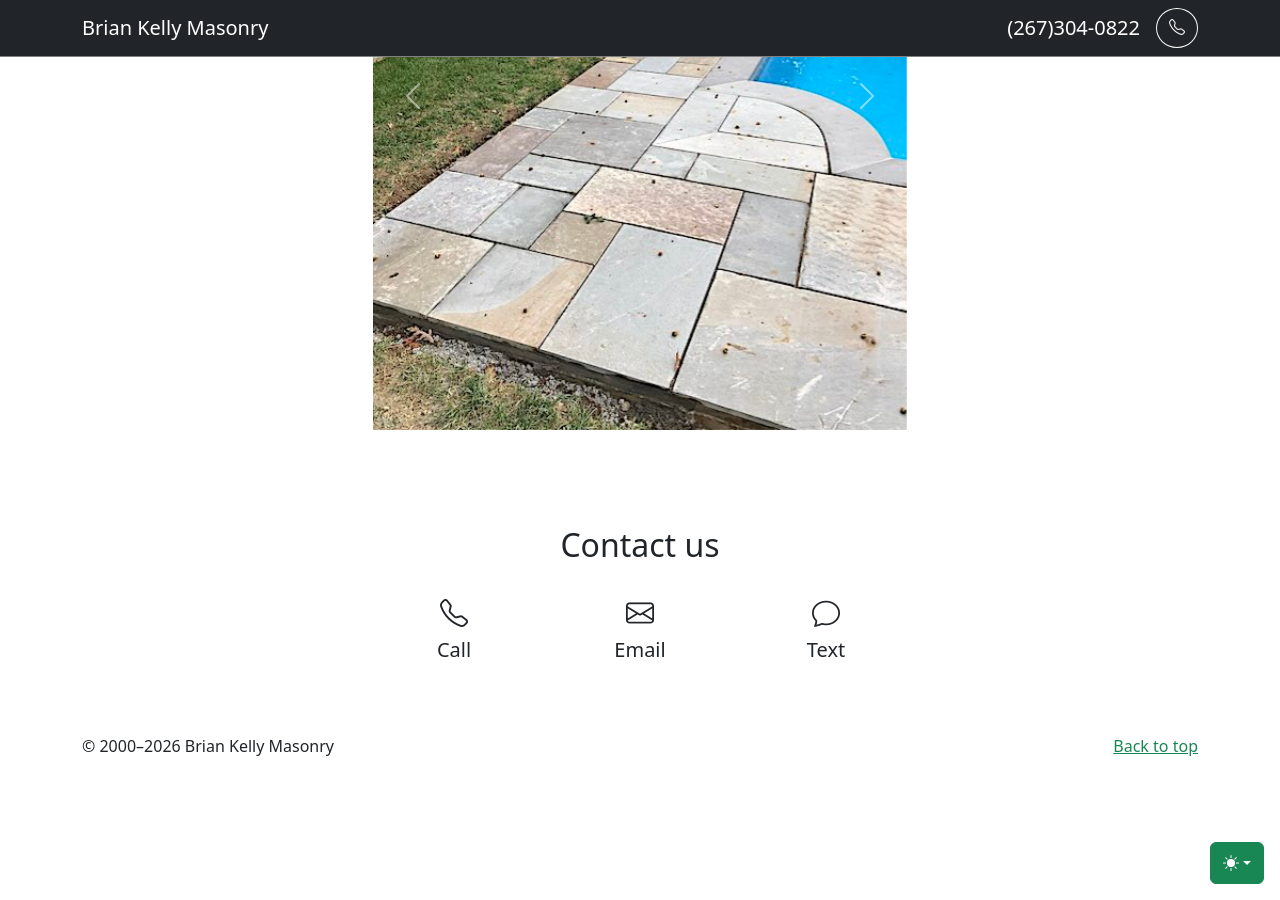
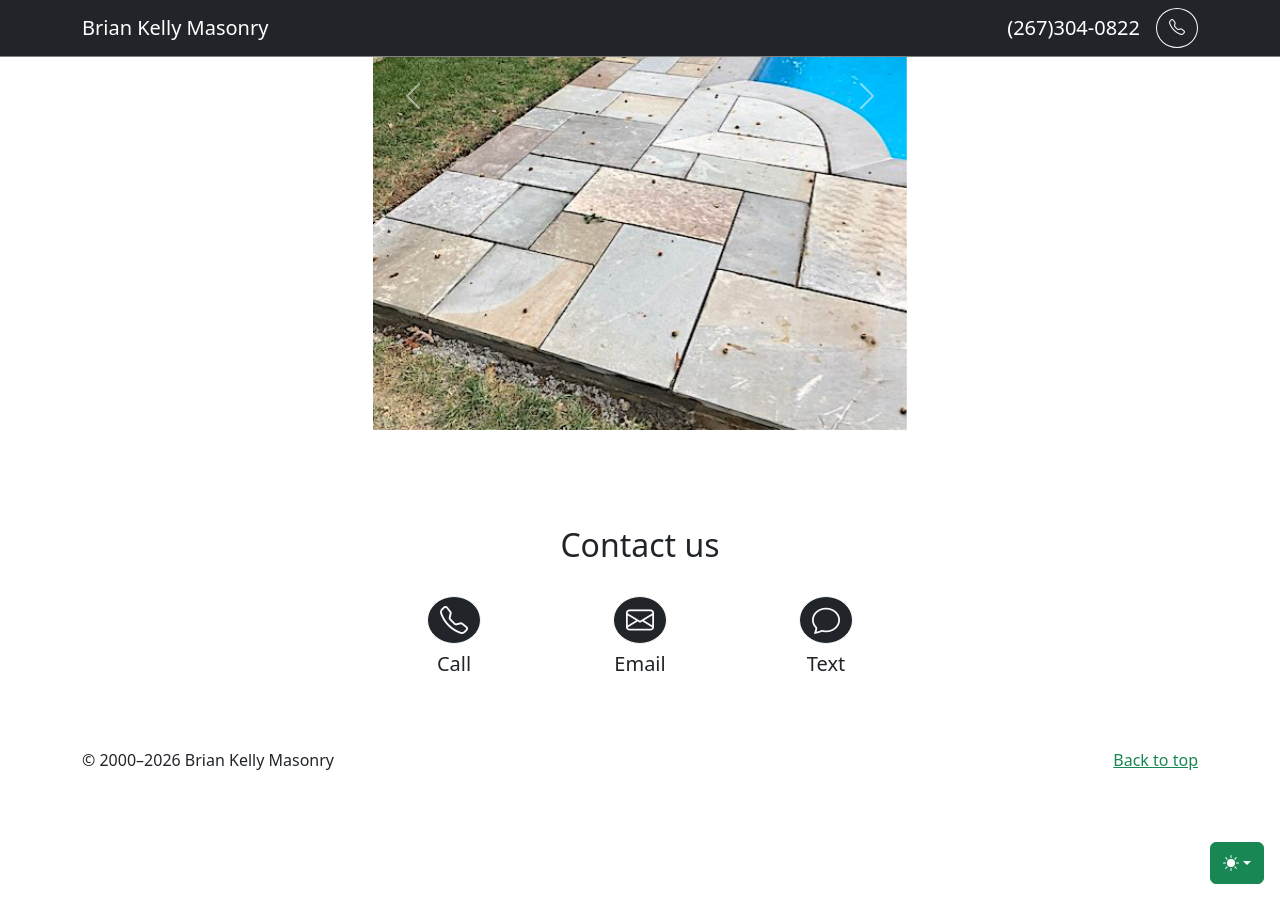
Before and after one commit to ryanbyoung/briankellymasonry, a Jekyll site: the page built from index.html, in a window 1280 px wide and 900 px high, scrolled down 1877 px. Built offline with Jekyll 4.4.1, drawn with Linux system fonts in a browser that asks for light colours; nearby versions of some CDN libraries.

Commit message:
Update index.html

```diff
--- a/index.html
+++ b/index.html
@@ -128,20 +128,20 @@ excerpt: Brian Kelly Masonry
                 <h2 class="fw-light">Contact us</h2>
                 <div class="row">
                   <div class="col-4 pt-4">
-                    <a href="tel:2525489030" role="button">
-                      <i aria-label="Call Us" class="bi bi-telephone h3 text-body" role="img"></i>
+                    <a class="btn btn-outline-light bg-dark rounded-circle" href="tel:2525489030" role="button">
+                      <i aria-label="Call Us" class="bi bi-telephone h3 text-light" role="img"></i>
                     </a>
                     <h3 class="h5 fw-light pt-2">Call</h3>
                   </div>
                   <div class="col-4 pt-4">
-                    <a href="mailto:briankellymasonry@gmail.com" role="button">
-                      <i aria-label="Email Us" class="bi bi-envelope h3 text-body" role="img"></i>
+                    <a class="btn btn-outline-light bg-dark rounded-circle" href="mailto:briankellymasonry@gmail.com" role="button">
+                      <i aria-label="Email Us" class="bi bi-envelope h3 text-light" role="img"></i>
                     </a>
                     <h3 class="h5 fw-light pt-2">Email</h3>
                   </div>
                   <div class="col-4 pt-4">
-                    <a href="sms:2525489030" role="button">
-                      <i aria-label="Text Us" class="bi bi-chat h3 text-body" role="img"></i>
+                    <a class="btn btn-outline-light bg-dark rounded-circle" href="sms:2525489030" role="button">
+                      <i aria-label="Text Us" class="bi bi-chat h3 text-light" role="img"></i>
                     </a>
                     <h3 class="h5 fw-light pt-2">Text</h3>
                   </div>
```
